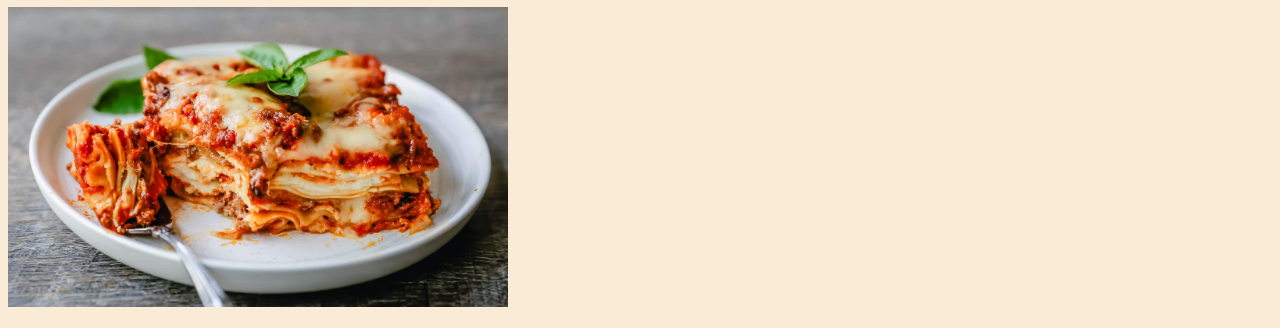
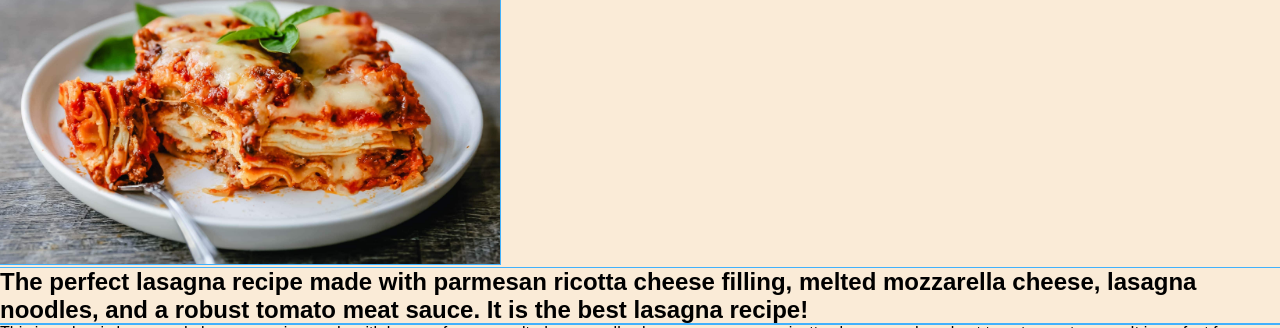
Before and after one commit to BreadCrumbSSG/odin-recipes, a plain HTML site: page recipes/lasagna.html in a window 1280 px wide. Shown: the part 73-401 px from the top of the page. Drawn offline with Linux system fonts and the light colour scheme; files that its build step writes are made by us from their sources; a script that the page names is missing.

Commit message:
Made changes to 'apple-pie.html' since the CSS layout was not applied.

```diff
--- a/recipes/lasagna.html
+++ b/recipes/lasagna.html
@@ -4,7 +4,7 @@
   <meta charset="UTF-8">
   <meta name="viewport" content="width=device-width, initial-scale=1.0">
   <meta name="description" content="">
-  <link rel="stylesheet" type="text/css" href="styles.css">
+  <link rel="stylesheet" type="text/css" href="../styles.css">
   <title>Lasagna Recipe</title>
 </head>
 <body>
--- a/styles.css
+++ b/styles.css
@@ -1,6 +1,10 @@
 * {
+    outline: 1px solid rgb(65, 177, 252);
     background-color: antiquewhite;
     font-family: Arial, Helvetica, sans-serif;
+    padding: 0;
+    margin: 0 auto;
+    box-sizing: border-box;
 }
 
 #title{
```
Also changed, not shown: recipes/apple-pie.html (+1 -1 lines), recipes/spaghetti.html (+1 -1 lines).
